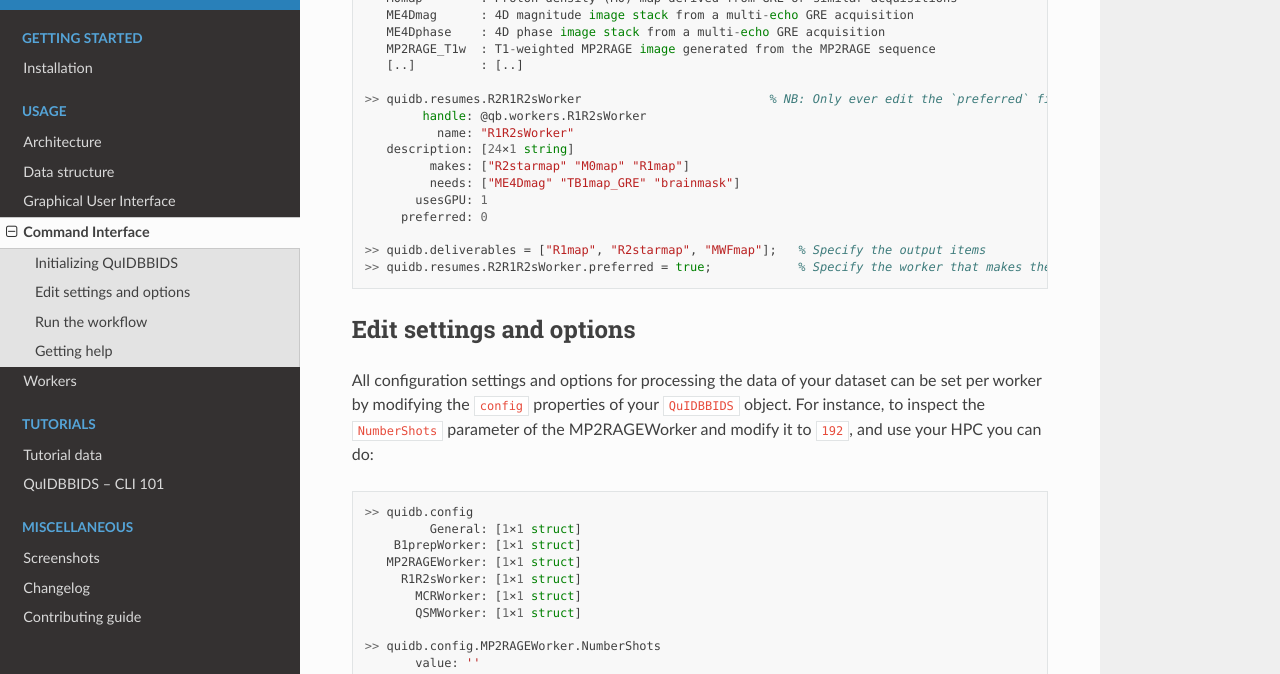
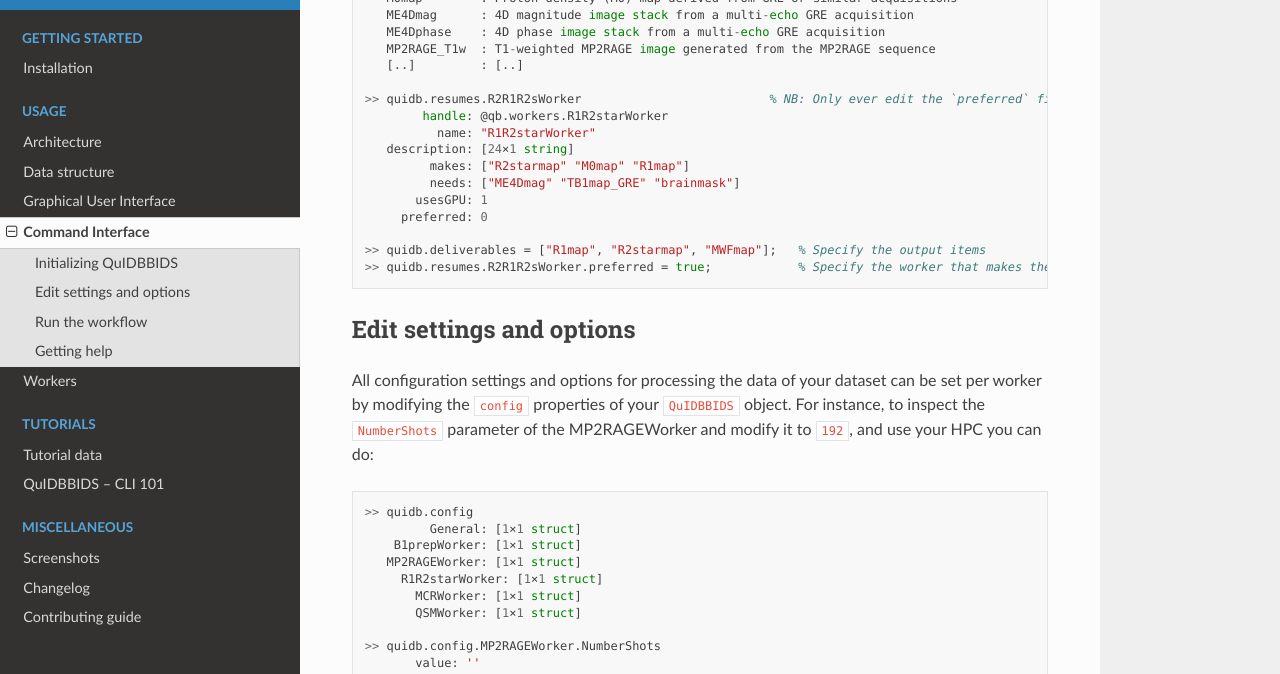
Before and after one commit to Donders-Institute/quidbbids, a Sphinx documentation site: the page built from docs/CLI.rst, in a window 1280 px wide and 900 px high, scrolled down 331 px. Shown: the part 151-825 px from the top of the window. Built offline with Sphinx 7.4.7 and the Read the Docs theme 3.1.0, drawn with Linux system fonts in a browser that asks for light colours; pages that are not in the unit, such as notebooks, are missing from menus.

```diff
--- a/docs/CLI.rst
+++ b/docs/CLI.rst
@@ -22,8 +22,8 @@
       [..]         : [..]
 
    >> quidb.resumes.R2R1R2sWorker                          % NB: Only ever edit the `preferred` field
-           handle: @qb.workers.R1R2sWorker
-             name: "R1R2sWorker"
+           handle: @qb.workers.R1R2starWorker
+             name: "R1R2starWorker"
       description: [24×1 string]
             makes: ["R2starmap" "M0map" "R1map"]
             needs: ["ME4Dmag" "TB1map_GRE" "brainmask"]
@@ -46,7 +46,7 @@
             General: [1×1 struct]
        B1prepWorker: [1×1 struct]
       MP2RAGEWorker: [1×1 struct]
-        R1R2sWorker: [1×1 struct]
+        R1R2starWorker: [1×1 struct]
           MCRWorker: [1×1 struct]
           QSMWorker: [1×1 struct]
 
--- a/docs/tutorial/quidbbids_101.rst
+++ b/docs/tutorial/quidbbids_101.rst
@@ -163,7 +163,7 @@
                   General: [1×1 struct]
              B1prepWorker: [1×1 struct]
             MP2RAGEWorker: [1×1 struct]
-              R1R2sWorker: [1×1 struct]
+              R1R2starWorker: [1×1 struct]
                 MCRWorker: [1×1 struct]
                 QSMWorker: [1×1 struct]
 
--- a/docs/workers.rst
+++ b/docs/workers.rst
@@ -294,12 +294,12 @@
    - - ``usesGPU``
      - false
 
-R1R2sWorker
+R1R2starWorker
 ~~~~~~~~~~~
 
 Joint R1 and R2* mapping worker using GPU-accelerated estimation for multi-echo GRE data.
 
-R1R2sWorker generates quantitative R1 (1/T1) and R2* (1/T2*) maps from Variable Flip Angle (VFA) and
+R1R2starWorker generates quantitative R1 (1/T1) and R2* (1/T2*) maps from Variable Flip Angle (VFA) and
 Multi-Parameter Mapping (MPM) multi-echo GRE data using a joint estimation model. The simultaneous fitting
 of R1 and R2* parameters improves accuracy by accounting for the interdependence of these relaxation
 parameters, particularly important at high field strengths where both T1 and T2* effects are significant.
```
Also changed, not shown: 5 other files.
